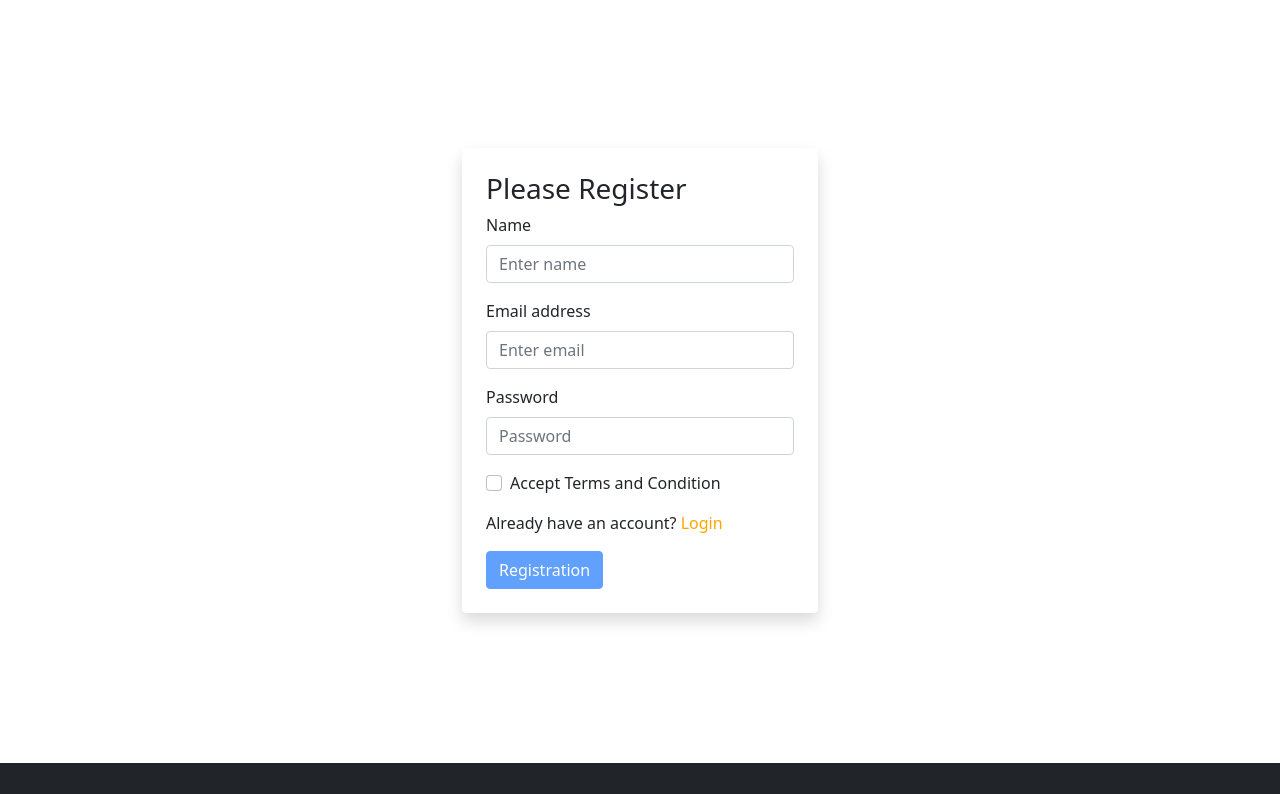
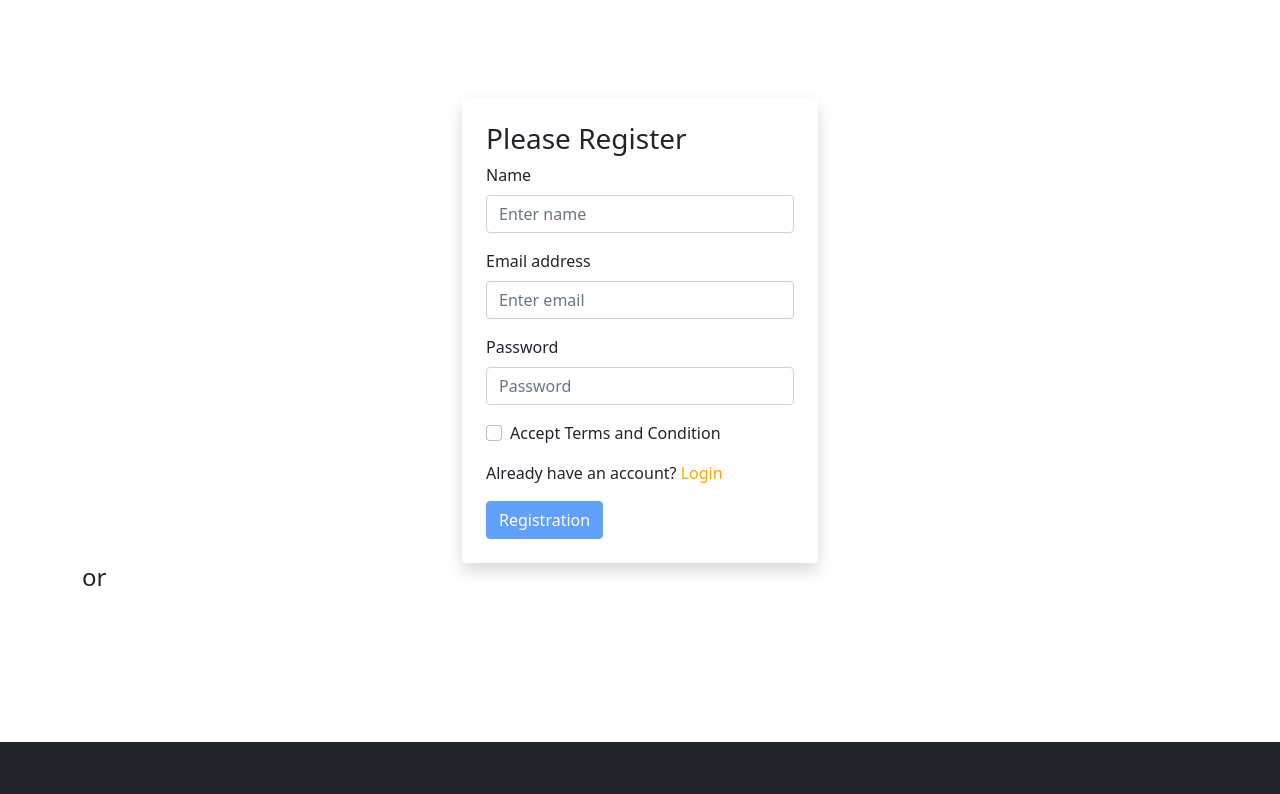
Before and after one commit to hasanhridoy01/Assignment-10-project, a React (Create React App) app: page /signup in a window 1280 px wide. Shown: the part 517-1311 px from the top of the page. Built offline with nearby package versions, Linux system fonts and the light colour scheme; no server answers.

Commit message:
login done with email and password

```diff
--- a/src/components/Login/Login.js
+++ b/src/components/Login/Login.js
@@ -46,6 +46,18 @@ const Login = () => {
     const password = passwordRef.current.value;
     signInWithEmailAndPassword(email, password);
   }
+
+  //user Reset password
+  const resetPassword = async (e) => {
+    e.preventDefault();
+    const email = emailRef.current.value;
+    if(email){
+      sendPasswordResetEmail(email);
+      toast('send email');
+    }else{
+      toast('Please enter your email address');
+    }
+  }
   return (
     <div className='container login'>
       <div className="row">
@@ -67,9 +79,11 @@ const Login = () => {
                 <Form.Control ref={passwordRef} name='password' type="password" placeholder="Password" />
               </Form.Group>
 
-              <p className='mb-0 mt-1'>New Form Onion Site? <Link to='/signup' className='register'>Registation</Link></p>
-              <p className='mb-3 mt-1'>Unknown Your Password? <Link to='' className='register'>Forget Password</Link></p>
+              <p className='mb-0 mt-1'>New Form Onion Site? <Link to='/signup' className='register'>Registration</Link></p>
+              <p className='mb-3 mt-1'>Unknown Your Password? <Link onClick={resetPassword} to='' className='register'>Forget Password</Link></p>
+
               {errorElement}
+
               <Button variant="primary" type="submit">
                 Login
               </Button>
--- a/src/components/SignUp/SignUp.css
+++ b/src/components/SignUp/SignUp.css
@@ -3,6 +3,10 @@
   color: orange;
 }
 .signup{
-  margin-top: 150px;
+  margin-top: 100px;
   margin-bottom: 150px;
 }
+.or{
+  display: block;
+  margin: auto;
+}
--- a/src/components/SignUp/SignUp.js
+++ b/src/components/SignUp/SignUp.js
@@ -93,6 +93,7 @@ const SignUp = () => {
           </div>
         </div>
       </div>
+      <h4 className='or'>or</h4>
     </div>
   );
 };
```
